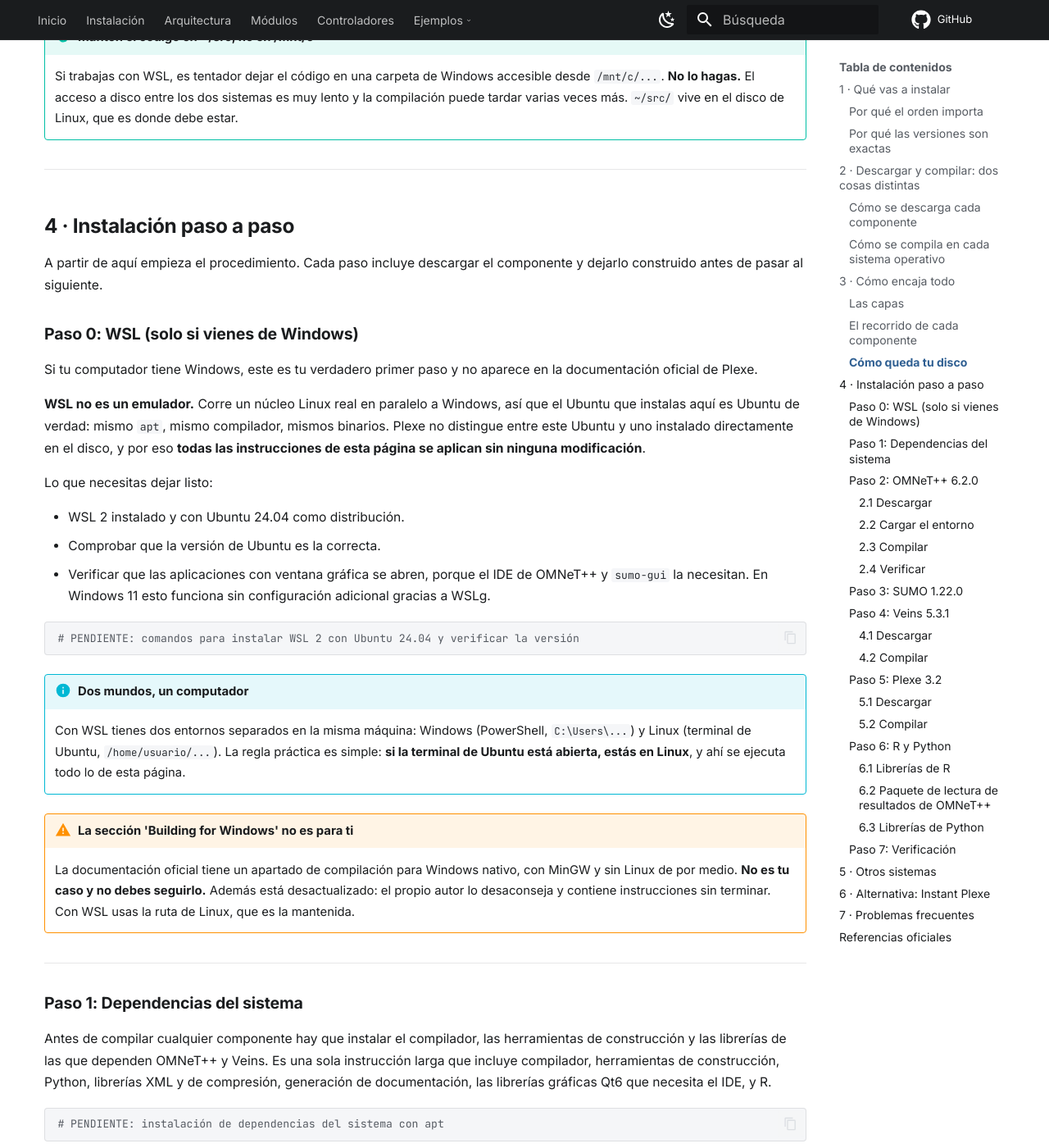
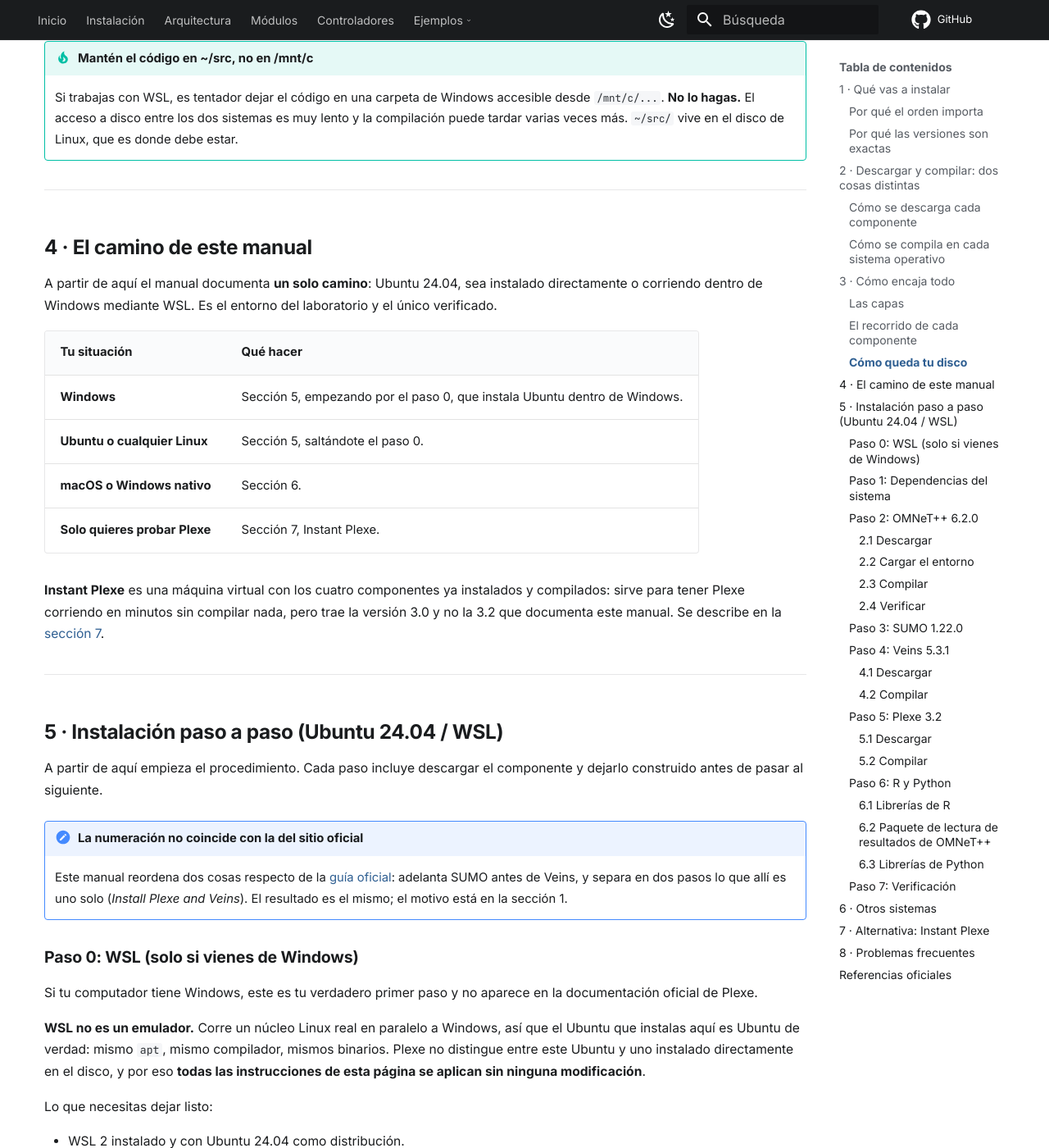
Before and after one commit to VictorJaqueA1/plexe-manual-victor-jaque, an MkDocs documentation site: the page built from docs/instalacion.md, in a window 1280 px wide and 1400 px high, scrolled down 5531 px. Shown: the whole window at 82% size. Built offline with MkDocs 1.6.1 and Material for MkDocs 9.7.7, drawn with Linux system fonts in a browser that asks for light colours; comment, search, counter and statistics services are not loaded; some of the changed text lies outside the part shown.

Commit message:
Agrega seccion 4 con el camino del manual y renumera secciones

```diff
--- a/docs/instalacion.md
+++ b/docs/instalacion.md
@@ -66,7 +66,7 @@
 - **SUMO es la excepción a toda la lógica anterior: no se compila.** Desde su versión 1.2.0, los modelos que Plexe necesita vienen incluidos en la distribución oficial, así que basta instalar el paquete ya construido. La excepción a esta excepción está en el paso 3.
 
 !!! note "Si consultas la documentación oficial"
-    El sitio de Plexe separa estas dos operaciones en dos páginas distintas: **Download** y **Building**. Es útil saber que la página *Download* cubre **únicamente Plexe**, porque tanto el ZIP como el repositorio contienen Plexe y nada más. OMNeT++, SUMO y Veins se descargan cada uno de su propio sitio, y esas indicaciones están en la página *Building*, no en *Download*.
+    El sitio de Plexe separa estas dos operaciones en dos páginas distintas: **Download** y **Building**. Es útil saber que la página *Download* cubre **únicamente Plexe**, porque tanto el ZIP como el repositorio contienen Plexe y nada más. OMNeT++, SUMO y Veins se descargan cada uno de su propio sitio, y esas indicaciones están en la página *Building*, no en *Download*. La única excepción es **Instant Plexe**, que está en esa misma página y sí trae los cuatro componentes ya instalados.
 
 ### Cómo se compila en cada sistema operativo
 
@@ -143,9 +143,27 @@
 
 ---
 
-## 4 · Instalación paso a paso
+## 4 · El camino de este manual
+
+A partir de aquí el manual documenta **un solo camino**: Ubuntu 24.04, sea instalado directamente o corriendo dentro de Windows mediante WSL. Es el entorno del laboratorio y el único verificado.
+
+| Tu situación | Qué hacer |
+|--------------|-----------|
+| **Windows** | Sección 5, empezando por el paso 0, que instala Ubuntu dentro de Windows. |
+| **Ubuntu o cualquier Linux** | Sección 5, saltándote el paso 0. |
+| **macOS o Windows nativo** | Sección 6. |
+| **Solo quieres probar Plexe** | Sección 7, Instant Plexe. |
+
+**Instant Plexe** es una máquina virtual con los cuatro componentes ya instalados y compilados: sirve para tener Plexe corriendo en minutos sin compilar nada, pero trae la versión 3.0 y no la 3.2 que documenta este manual. Se describe en la [sección 7](#7-alternativa-instant-plexe).
+
+---
+
+## 5 · Instalación paso a paso (Ubuntu 24.04 / WSL)
 
 A partir de aquí empieza el procedimiento. Cada paso incluye descargar el componente y dejarlo construido antes de pasar al siguiente.
+
+!!! note "La numeración no coincide con la del sitio oficial"
+    Este manual reordena dos cosas respecto de la [guía oficial](https://plexe.car2x.org/building/): adelanta SUMO antes de Veins, y separa en dos pasos lo que allí es uno solo (*Install Plexe and Veins*). El resultado es el mismo; el motivo está en la sección 1.
 
 ### Paso 0: WSL (solo si vienes de Windows)
 
@@ -349,9 +367,12 @@
 
 ---
 
-## 5 · Otros sistemas
+## 6 · Otros sistemas
 
 Este manual documenta Ubuntu 24.04 porque es el entorno del laboratorio. Para referencia, así se sitúan los demás casos:
+
+!!! warning "Ninguno de estos caminos fue verificado"
+    Lo que sigue es orientación general, no un procedimiento probado. Si vas por alguno de ellos, la referencia válida es la [guía oficial de compilación](https://plexe.car2x.org/building/), no este manual.
 
 **macOS.** El procedimiento es prácticamente el mismo que en Linux. Las diferencias se concentran al principio: hay que instalar el gestor de paquetes MacPorts, que a su vez puede requerir Xcode, y en equipos con procesador Apple hay que ajustar un par de configuraciones para que OMNeT++ encuentre las librerías gráficas. Hecho eso, los pasos 2 a 7 de esta página se aplican tal cual.
 
@@ -361,7 +382,7 @@
 
 ---
 
-## 6 · Alternativa: Instant Plexe
+## 7 · Alternativa: Instant Plexe
 
 **Instant Plexe** es una máquina virtual con todos los componentes ya instalados y compilados. Se descarga como un archivo de virtualización y se importa en VirtualBox o similar, lo que permite tener Plexe funcionando en minutos y sin compilar nada, en cualquier sistema operativo.
 
@@ -370,11 +391,11 @@
 - La versión disponible es la **3.0**, con OMNeT++ 5.6.2, Veins 5.1 y SUMO 1.7.0. No existe una imagen para Plexe 3.2, que es la versión que documenta este manual, y las diferencias entre 3.0 y 3.2 son sustanciales.
 - Al correr dentro de una máquina virtual el rendimiento es menor, y el desarrollo de código propio resulta más incómodo.
 
-Si tu objetivo es trabajar sobre Plexe, es decir modificar controladores, escribir protocolos o correr experimentos, la instalación de la sección 4 es el camino.
+Si tu objetivo es trabajar sobre Plexe, es decir modificar controladores, escribir protocolos o correr experimentos, la instalación de la sección 5 es el camino.
 
 ---
 
-## 7 · Problemas frecuentes
+## 8 · Problemas frecuentes
 
 **Un comando no se encuentra, o la compilación falla sin razón aparente.**
 Casi siempre es el entorno de OMNeT++ sin cargar en esa terminal. Vuelve al paso 2.2. Ocurre especialmente al abrir una terminal nueva o al reiniciar el computador.
```
